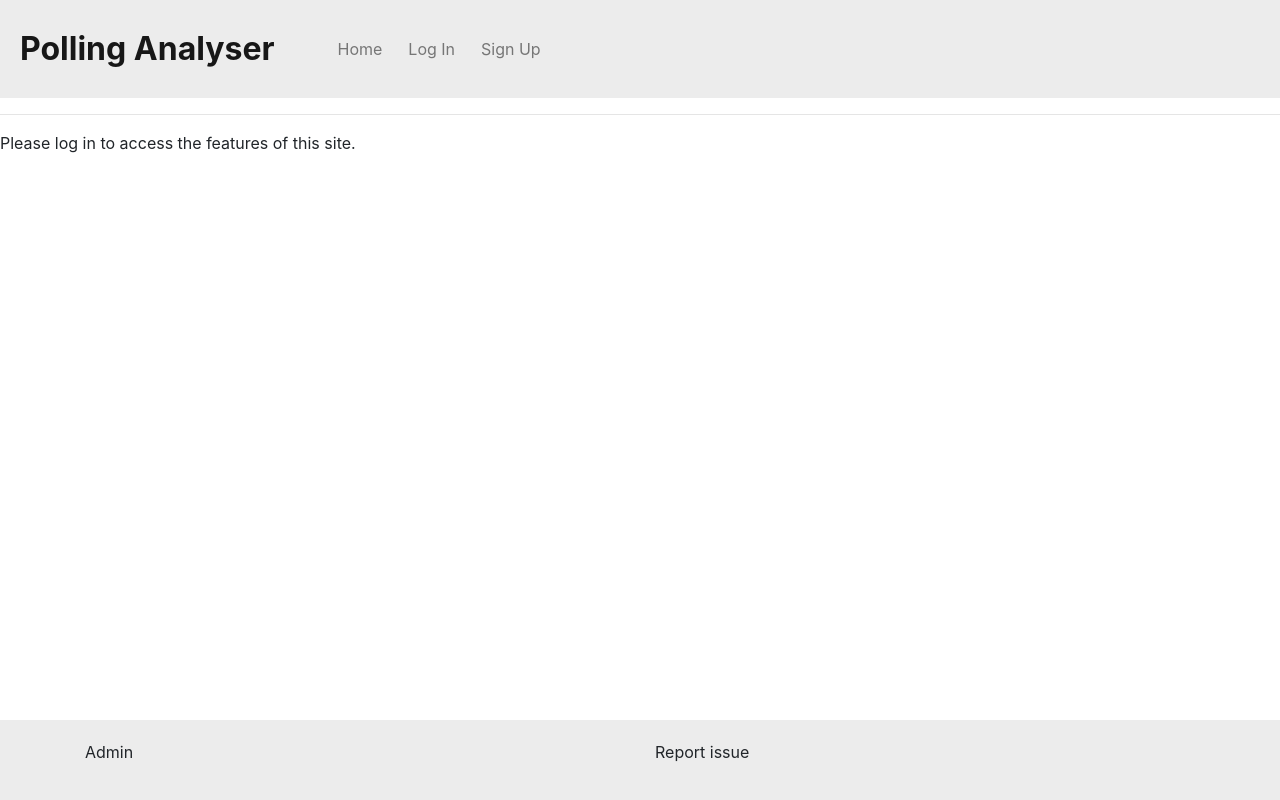
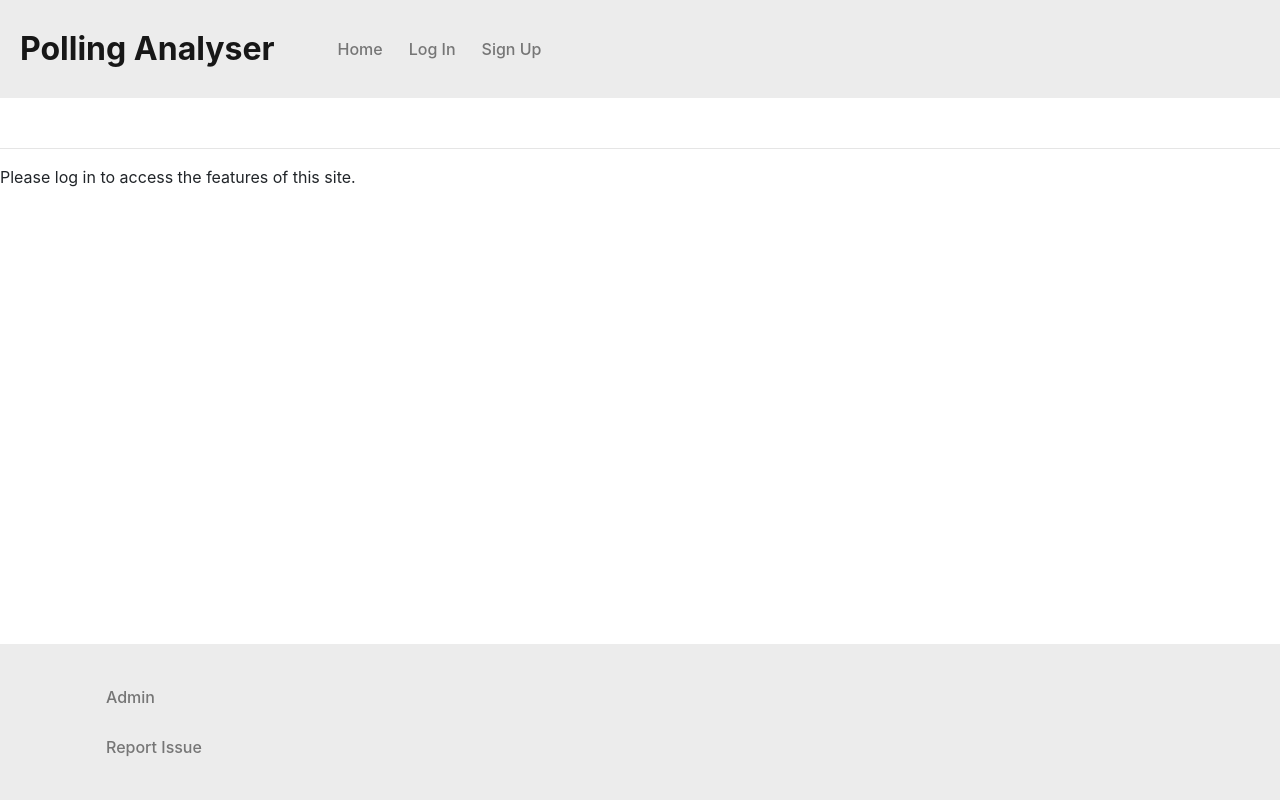
Before and after one commit to pf-data-projects/pf_polling_analyser, a Django app: page / in a window 1280 px wide. Run offline with Django 3.2, Linux system fonts and the light colour scheme; data comes from the database, SQL or seed files in the repository.

Commit message:
FEAT: update footer layout.

```diff
--- a/static/css/style.css
+++ b/static/css/style.css
@@ -1,9 +1,15 @@
+/* general style rules for page */
+
 html {
     scroll-behavior: smooth;
 }
 
 body {
     min-height: 100vh;
+}
+
+main {
+    margin-top: 50px;
 }
 
 /* Styles for navbar and footer */
@@ -20,4 +26,7 @@ body {
 
 .nav-option {
     margin: 5px;
+    font-weight: 500;
 }
+
+/* Styles for home page */
--- a/templates/base.html
+++ b/templates/base.html
@@ -68,14 +68,24 @@
         </main>
         <footer class="header-footer-bg fixed-bottom">
             <div class="container">
-                <div class="row">
+                <nav class="navbar navbar-light">
+                    <ul class="navbar-nav mr-auto">
+                        <li class="nav-item nav-option">
+                            <a class="nav-link" href="#">Admin</a>
+                        </li>
+                        <li class="nav-item nav-option">
+                            <a class="nav-link" href="#">Report Issue</a>
+                        </li>
+                    </ul>
+                </nav>
+                <!-- <div class="row">
                     <div class="col-sm">
                         <p>Admin</p>
                     </div>
                     <div class="col-sm">
                         <p>Report issue</p>
                     </div>
-                </div>
+                </div> -->
             </div>
         </footer>
 
```
